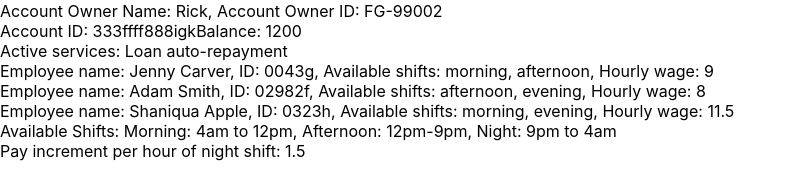
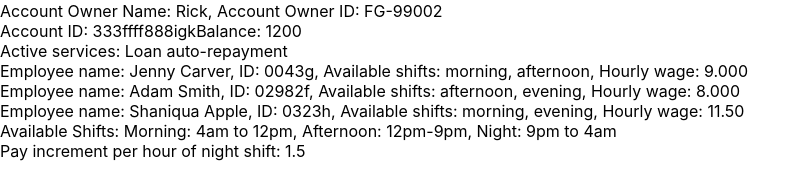
Before and after one commit to jocelynmutso/idea-app, a React (Create React App) app: page / in a window 1280 px wide. Shown: the part 379-550 px from the top of the page, without its empty margins (0-811 px from the left). Built offline with nearby package versions, Linux system fonts and the light colour scheme.

Commit message:
complete 5 ideas

```diff
--- a/src/core/idea5/EmployeeView.tsx
+++ b/src/core/idea5/EmployeeView.tsx
@@ -14,7 +14,7 @@ const EmployeeView: React.FC<EmployeeViewProps> = ({ name, id, availableShifts,
       Employee name: {name},
       ID: {id},
       Available shifts: {availableShifts.join(", ")},
-      Hourly wage: {hourlyWage}
+      Hourly wage: {hourlyWage.toPrecision(4)}
     </div>
   )
 }
--- a/src/core/idea5/ShiftController.tsx
+++ b/src/core/idea5/ShiftController.tsx
@@ -15,10 +15,8 @@ const ShiftController: React.FC<ShiftControllerProps> = ({ }) => {
       <EmployeeView name={"Jenny Carver"} id={"0043g"} availableShifts={["morning", "afternoon"]} hourlyWage={9.00} />
       <EmployeeView name={"Adam Smith"} id={"02982f"} availableShifts={["afternoon", "evening"]} hourlyWage={8.00} />
       <EmployeeView name={"Shaniqua Apple"} id={"0323h"} availableShifts={["morning", "evening"]} hourlyWage={11.50} />
-        <ShiftsView morning={"4am to 12pm"} afternoon={"12pm-9pm"} night={"9pm to 4am"} />
-          <PayIncrementView amount={1.50}/>
-
-
+      <ShiftsView morning={"4am to 12pm"} afternoon={"12pm-9pm"} night={"9pm to 4am"} />
+      <PayIncrementView amount={1.50}/>
     </div>
   )
 }
```
